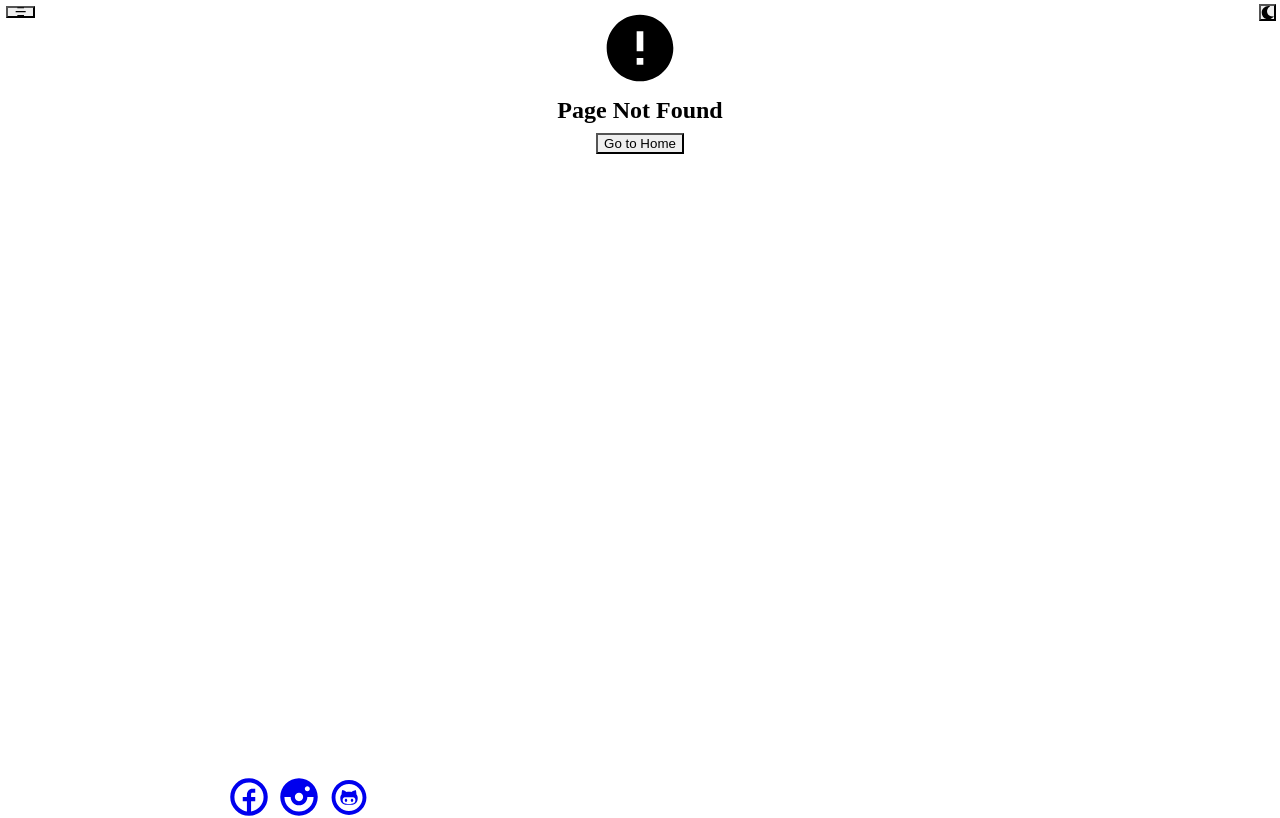
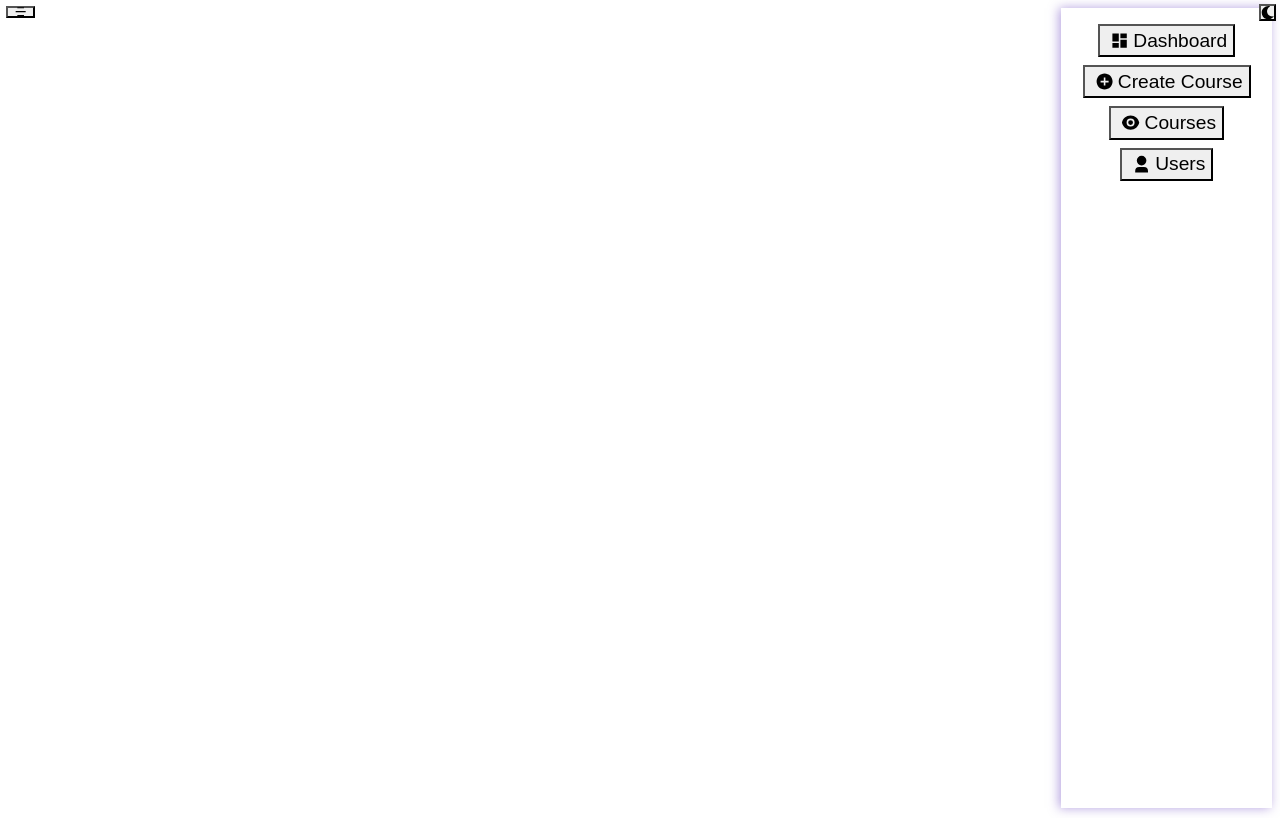
Before and after one commit to saugat4343/Courses-hub, a React (Create React App) app in the folder fyp/: page /admin/users in a window 1280 px wide. Before the commit this address had no page. Shown: the top 818 px of the page. Built offline with nearby package versions, Linux system fonts and the light colour scheme; the HTML template or start-up script is replaced by a standard one.

Commit message:
Admin Pages Initiation
Initiated Creation of Admin pages by creating a sidebar for admin pages and creating a route of all admin pages like create course, users, courses.

```diff
--- a/fyp/src/App.js
+++ b/fyp/src/App.js
@@ -1,5 +1,5 @@
 import React from 'react';
-import { BrowserRouter as Router, Route, Routes } from "react-router-dom";
+import { BrowserRouter as Router, Route, Routes } from 'react-router-dom';
 import Home from './components/Home/Home';
 import Courses from './components/Courses/Courses';
 import Header from './components/Layout/Header/Header';
@@ -15,23 +15,28 @@
 import NotFound from './components/Layout/NotFound/NotFound';
 import CoursePage from './components/CoursePage/CoursePage';
 import Profile from './components/Profile/Profile';
-
+import ChangePassword from './components/Profile/ChangePassword';
+import UpdateProfile from './components/Profile/UpdateProfile';
+import Dashboard from './components/Admin/Dashboard/Dashboard';
+import CreateCourse from './components/Admin/CreateCourse/CreateCourse';
+import AdminCourses from './components/Admin/AdminCourses/AdminCourses';
+import Users from './components/Admin/Users/Users';
 
 function App() {
-
-  window.addEventListener("contextmenu", e => {
+  window.addEventListener('contextmenu', e => {
     e.preventDefault();
   });
 
   return (
     <Router>
-
       <Header />
       <Routes>
-        <Route path='/' element={<Home />} />
+        <Route path="/" element={<Home />} />
         <Route path="/login" element={<Login />} />
         <Route path="/profile" element={<Profile />} />
-        <Route path='/courses' element={<Courses />} />
+        <Route path="/changepassword" element={<ChangePassword />} />
+        <Route path="/updateprofile" element={<UpdateProfile />} />
+        <Route path="/courses" element={<Courses />} />
         <Route path="/register" element={<Register />} />
         <Route path="/forgotpassword" element={<ForgotPassword />} />
         <Route path="/about" element={<About />} />
@@ -41,6 +46,12 @@
         <Route path="/paymentfail" element={<PaymentFail />} />
         <Route path="/course/:id" element={<CoursePage />} />
         <Route path="/resetpassword/:token" element={<ResetPassword />} />
+
+        {/* Admin Routes */}
+        <Route path="/admin/dashboard" element={<Dashboard />} />
+        <Route path="/admin/createcourse" element={<CreateCourse />} />
+        <Route path="/admin/courses" element={<AdminCourses />} />
+        <Route path="/admin/users" element={<Users />} />
       </Routes>
 
       <Footer />
--- /dev/null
+++ b/fyp/src/components/Admin/AdminCourses/AdminCourses.jsx
@@ -0,0 +1,20 @@
+import { Grid, Box } from '@chakra-ui/react';
+import React from 'react';
+import cursor from '../../../assets/images/cursor.png';
+import Sidebar from '../Sidebar';
+
+const AdminCourses = () => {
+  return (
+    <Grid
+      css={{ cursor: `url(${cursor}), default` }}
+      minH={'100vh'}
+      templateColumns={['1fr', '5fr 1fr']}
+    >
+      <Box></Box>
+
+      <Sidebar />
+    </Grid>
+  );
+};
+
+export default AdminCourses;
--- /dev/null
+++ b/fyp/src/components/Admin/CreateCourse/CreateCourse.jsx
@@ -0,0 +1,20 @@
+import { Grid, Box } from '@chakra-ui/react';
+import React from 'react';
+import cursor from '../../../assets/images/cursor.png';
+import Sidebar from '../Sidebar';
+
+const CreateCourse = () => {
+  return (
+    <Grid
+      css={{ cursor: `url(${cursor}), default` }}
+      minH={'100vh'}
+      templateColumns={['1fr', '5fr 1fr']}
+    >
+      <Box></Box>
+
+      <Sidebar />
+    </Grid>
+  );
+};
+
+export default CreateCourse;
--- /dev/null
+++ b/fyp/src/components/Admin/Dashboard/Dashboard.jsx
@@ -0,0 +1,20 @@
+import { Grid, Box } from '@chakra-ui/react';
+import React from 'react';
+import cursor from '../../../assets/images/cursor.png';
+import Sidebar from '../Sidebar';
+
+const Dashboard = () => {
+  return (
+    <Grid
+      css={{ cursor: `url(${cursor}), default` }}
+      minH={'100vh'}
+      templateColumns={['1fr', '5fr 1fr']}
+    >
+      <Box></Box>
+
+      <Sidebar />
+    </Grid>
+  );
+};
+
+export default Dashboard;
--- /dev/null
+++ b/fyp/src/components/Admin/Sidebar.jsx
@@ -0,0 +1,63 @@
+import { VStack, Button } from '@chakra-ui/react';
+import React from 'react';
+import { Link, useLocation } from 'react-router-dom';
+import {
+  RiAddCircleFill,
+  RiDashboardFill,
+  RiEyeFill,
+  RiUser3Fill,
+} from 'react-icons/ri';
+
+const Sidebar = () => {
+  const location = useLocation();
+
+  return (
+    <VStack
+      spacing={'8'}
+      p={'16'}
+      boxShadow={'-2px 0 10px rgba(107, 70, 193, 0.5)'}
+    >
+      <LinkButton
+        Icon={RiDashboardFill}
+        text={'Dashboard'}
+        url={'dashboard'}
+        active={location.pathname === '/admin/dashboard'}
+      />
+      <LinkButton
+        Icon={RiAddCircleFill}
+        text={'Create Course'}
+        url={'createcourse'}
+        active={location.pathname === '/admin/createcourse'}
+      />
+      <LinkButton
+        Icon={RiEyeFill}
+        text={'Courses'}
+        url={'courses'}
+        active={location.pathname === '/admin/courses'}
+      />
+      <LinkButton
+        Icon={RiUser3Fill}
+        text={'Users'}
+        url={'users'}
+        active={location.pathname === '/admin/users'}
+      />
+    </VStack>
+  );
+};
+
+export default Sidebar;
+
+function LinkButton({ url, Icon, text, active }) {
+  return (
+    <Link to={`/admin/${url}`}>
+      <Button
+        fontSize={'larger'}
+        variant={'ghost'}
+        colorScheme={active ? 'purple' : ''}
+      >
+        <Icon style={{ margin: '4px' }} />
+        {text}
+      </Button>
+    </Link>
+  );
+}
--- /dev/null
+++ b/fyp/src/components/Admin/Users/Users.jsx
@@ -0,0 +1,20 @@
+import { Grid, Box } from '@chakra-ui/react';
+import React from 'react';
+import cursor from '../../../assets/images/cursor.png';
+import Sidebar from '../Sidebar';
+
+const Users = () => {
+  return (
+    <Grid
+      css={{ cursor: `url(${cursor}), default` }}
+      minH={'100vh'}
+      templateColumns={['1fr', '5fr 1fr']}
+    >
+      <Box></Box>
+
+      <Sidebar />
+    </Grid>
+  );
+};
+
+export default Users;
--- /dev/null
+++ b/fyp/src/components/Profile/ChangePassword.jsx
@@ -0,0 +1,44 @@
+import { Container, Heading, VStack, Input, Button } from '@chakra-ui/react';
+import React, { useState } from 'react';
+
+const ChangePassword = () => {
+  const [oldPassword, setOldPassword] = useState('');
+  const [newPassword, setNewPassword] = useState('');
+
+  return (
+    <Container py="16" minH={'90vh'}>
+      <form>
+        <Heading
+          children="Change Password"
+          my={'16'}
+          textAlign={['center', 'left']}
+          textTransform={'uppercase'}
+        />
+
+        <VStack spacing={'8'}>
+          <Input
+            required
+            value={oldPassword}
+            onChange={e => setOldPassword(e.target.value)}
+            placeholder="Old Password"
+            type="password"
+            focusBorderColor="blue.500"
+          />
+          <Input
+            required
+            value={newPassword}
+            onChange={e => setNewPassword(e.target.value)}
+            placeholder="New Password"
+            type="password"
+            focusBorderColor="blue.500"
+          />
+          <Button w={'full'} colorScheme="blue" type="submit">
+            Change
+          </Button>
+        </VStack>
+      </form>
+    </Container>
+  );
+};
+
+export default ChangePassword;
--- /dev/null
+++ b/fyp/src/components/Profile/UpdateProfile.jsx
@@ -0,0 +1,42 @@
+import { Container, Heading, VStack, Input, Button } from '@chakra-ui/react';
+import React, { useState } from 'react';
+
+const UpdateProfile = () => {
+  const [name, setName] = useState('');
+  const [email, setEmail] = useState('');
+
+  return (
+    <Container py="16" minH={'90vh'}>
+      <form>
+        <Heading
+          children="Update Profile"
+          my={'16'}
+          textAlign={['center', 'left']}
+          textTransform={'uppercase'}
+        />
+
+        <VStack spacing={'8'}>
+          <Input
+            value={name}
+            onChange={e => setName(e.target.value)}
+            placeholder="Name"
+            type="text"
+            focusBorderColor="blue.500"
+          />
+          <Input
+            value={email}
+            onChange={e => setEmail(e.target.value)}
+            placeholder="Email"
+            type="email"
+            focusBorderColor="blue.500"
+          />
+          <Button w={'full'} colorScheme="blue" type="submit">
+            Update Profile
+          </Button>
+        </VStack>
+      </form>
+    </Container>
+  );
+};
+
+export default UpdateProfile;
```
Also changed, not shown: fyp/src/assets/images/cursor.png (added).
